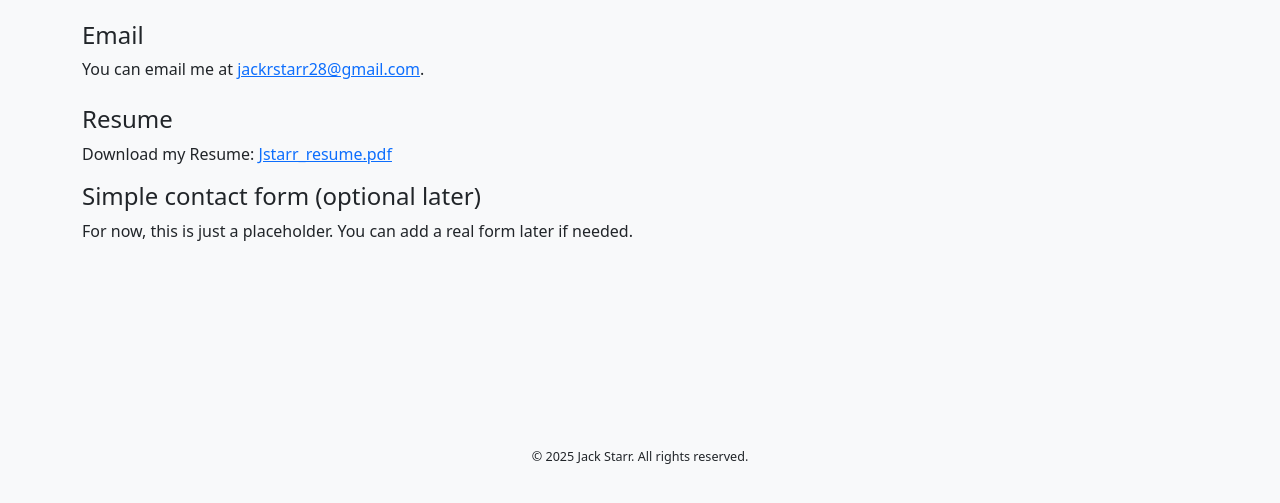
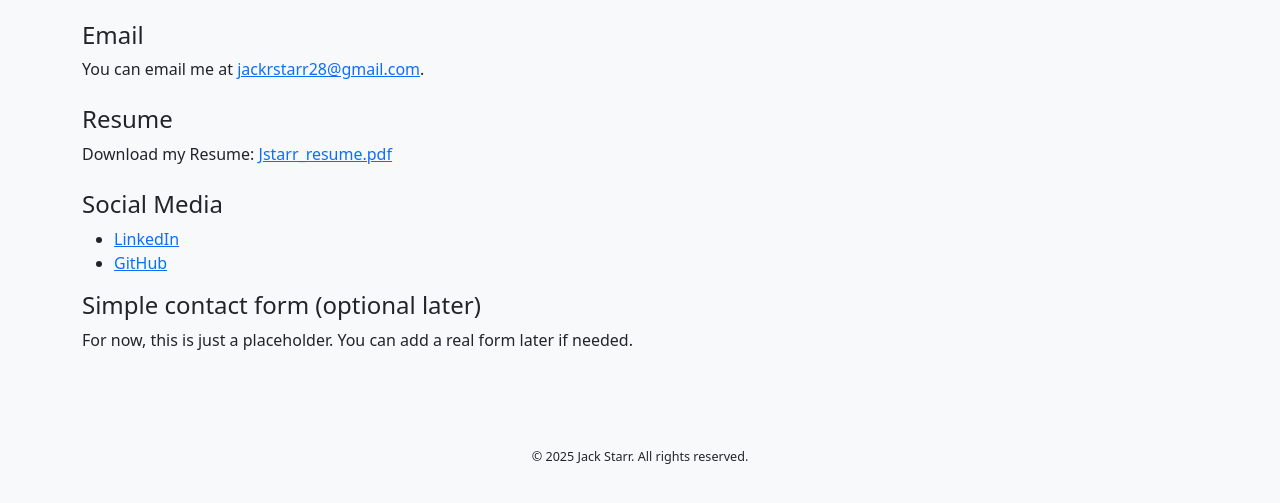
Before and after one commit to jackstarr-2/3300-finalproject-website, a plain HTML site: page contact.html in a window 1280 px wide. Shown: the part 203-706 px from the top of the page. Drawn offline with nearby package versions, Linux system fonts and the light colour scheme; a script that the page names is missing.

Commit message:
Update contact.html

```diff
--- a/contact.html
+++ b/contact.html
@@ -72,8 +72,22 @@
         Download my Resume:
         <a href="./Jstarr_resume.pdf" target="_blank">Jstarr_resume.pdf</a>
       </p>
-</section>
-
+    </section>
+    <section class="mt-4">
+    <h2 class="h4">Social Media</h2>
+    <ul>
+      <li>
+        <a href="https://www.linkedin.com/in/jack-starr-61786b1b7/" target="_blank" rel="noopener">
+        LinkedIn
+        </a>
+      </li>
+      <li>
+        <a href="https://github.com/jackstarr-2" target="_blank" rel="noopener">
+        GitHub
+        </a>
+      </li>
+    </ul>
+    </section>
     <section>
       <h2 class="h4">Simple contact form (optional later)</h2>
       <p>
```
